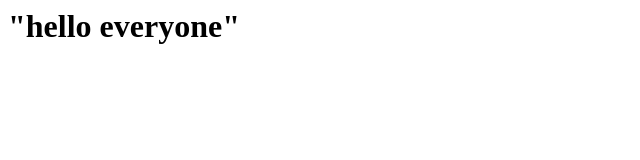
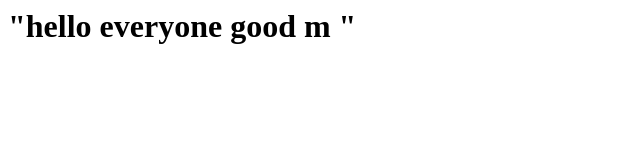
Before and after one commit to Nasar295/neww, a plain HTML site: page index.html in a window 1280 px wide. Shown: the whole page, without its empty margins (0-640 px from the left). Drawn offline with Linux system fonts and the light colour scheme.

Commit message:
second try

```diff
--- a/index.html
+++ b/index.html
@@ -1,3 +1,3 @@
 <html>
-<h1>"hello everyone"</h1>
+<h1>"hello everyone good m "</h1>
 </html>
```
